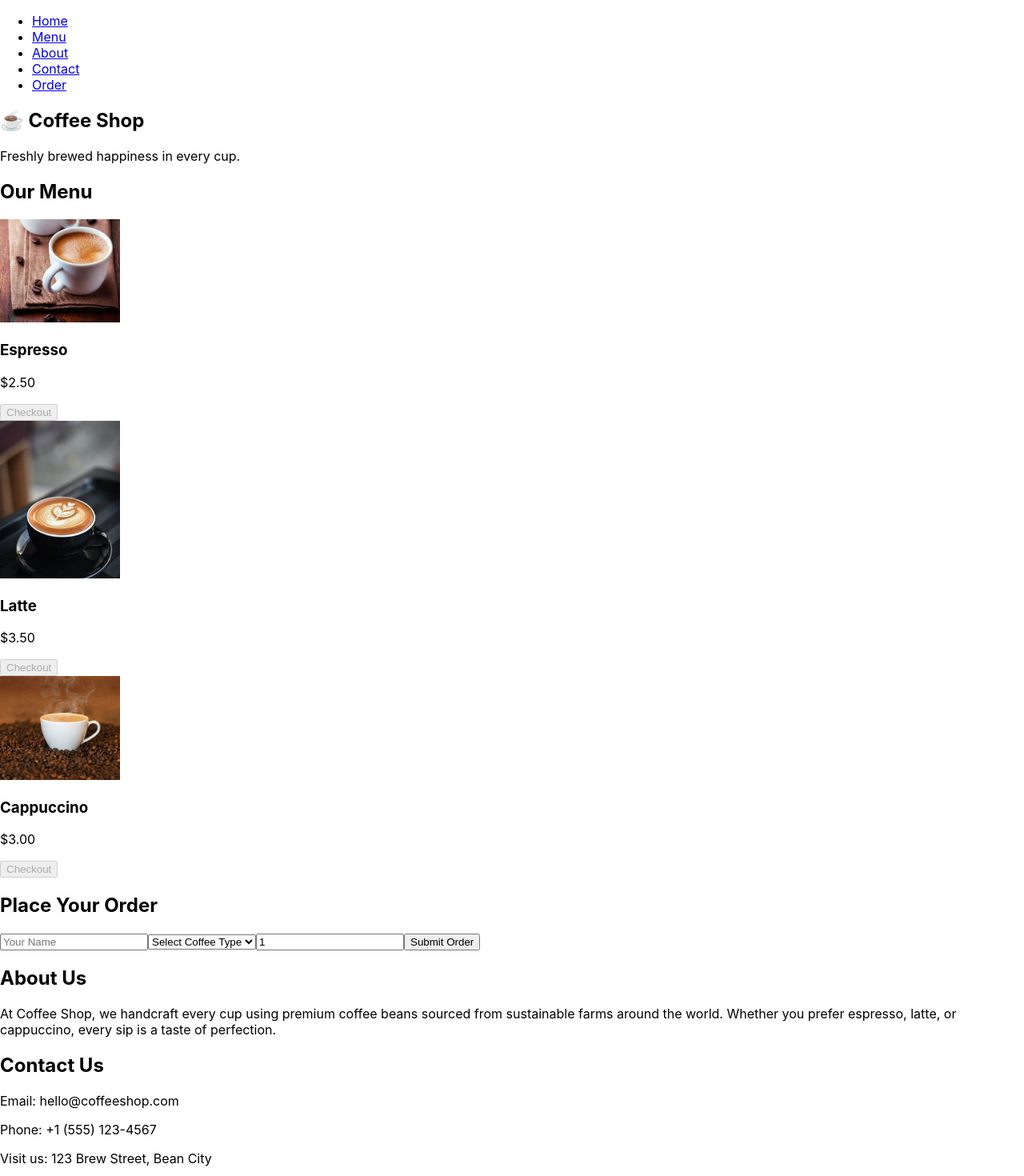
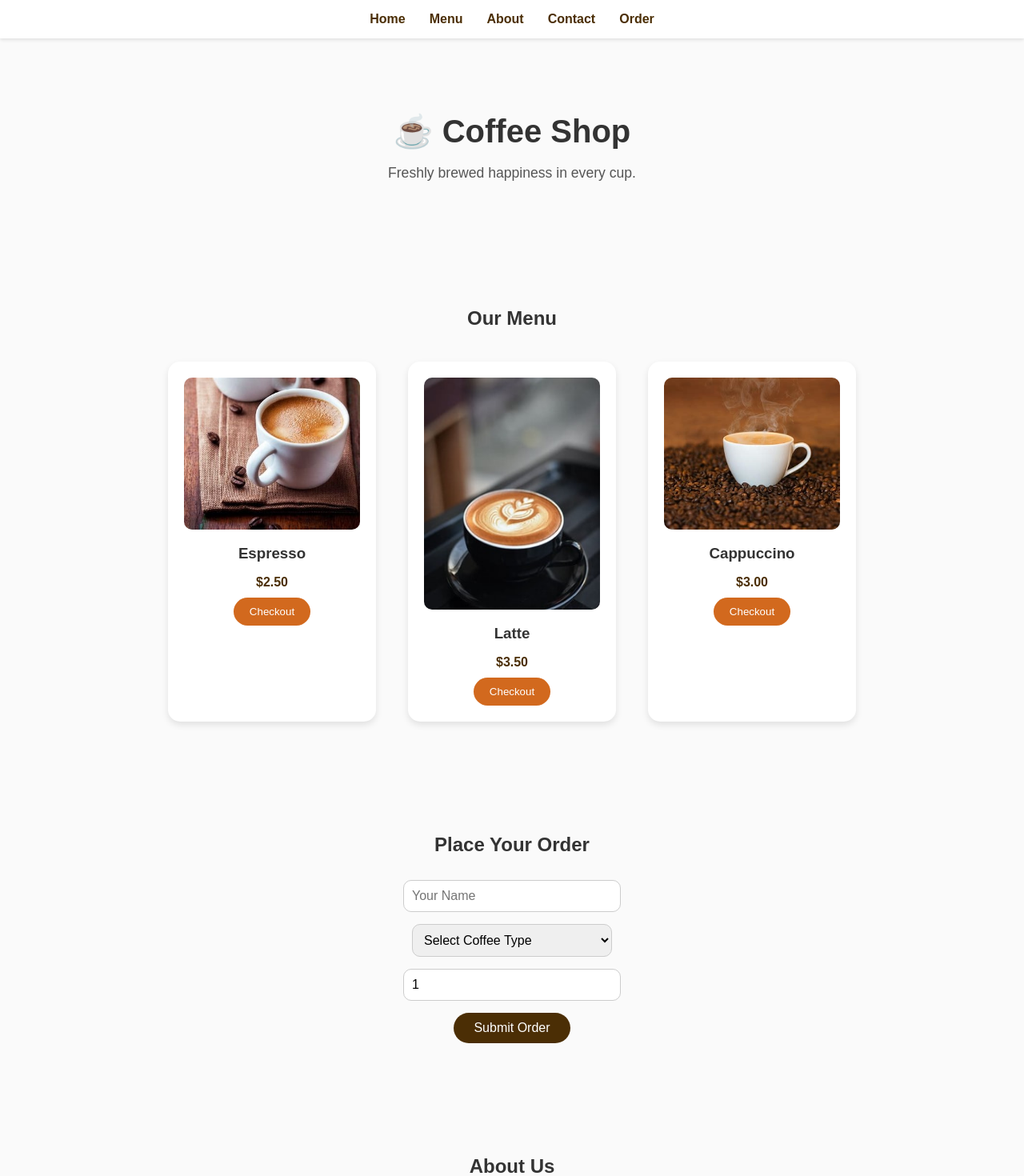
Before and after one commit to AungSanNCI/coffee-shop2, a React (Create React App) app: page / in a window 1280 px wide. Shown: the top 1470 px of the page at 80% size. Built offline with nearby package versions, Linux system fonts and the light colour scheme.

Commit message:
Update App.css

```diff
--- a/src/App.css
+++ b/src/App.css
@@ -1,4 +1,142 @@
-/* ===== Success Popup Animation ===== */
+/* === Global === */
+body, html {
+  margin: 0;
+  padding: 0;
+  font-family: "Poppins", sans-serif;
+  background: #fafafa;
+  color: #333;
+  text-align: center;
+}
+
+/* === Navbar === */
+.menu {
+  background-color: #fff;
+  box-shadow: 0 2px 4px rgba(0,0,0,0.1);
+  padding: 15px 0;
+  position: sticky;
+  top: 0;
+  z-index: 100;
+}
+
+.menu ul {
+  list-style: none;
+  margin: 0;
+  padding: 0;
+  display: flex;
+  justify-content: center;
+  gap: 30px;
+}
+
+.menu ul li a {
+  text-decoration: none;
+  color: #4b2e05;
+  font-weight: 600;
+  transition: color 0.3s ease;
+}
+
+.menu ul li a:hover {
+  color: #d2691e;
+}
+
+/* === Sections === */
+section {
+  padding: 60px 20px;
+  max-width: 900px;
+  margin: 0 auto;
+}
+
+/* === Header === */
+#home h1 {
+  font-size: 2.5rem;
+  margin-bottom: 10px;
+}
+
+#home p {
+  font-size: 1.1rem;
+  color: #555;
+}
+
+/* === Menu Section === */
+.products {
+  display: flex;
+  flex-wrap: wrap;
+  justify-content: center;
+  gap: 40px;
+  margin-top: 40px;
+}
+
+.product-card {
+  background: #fff;
+  border-radius: 15px;
+  box-shadow: 0 4px 8px rgba(0,0,0,0.1);
+  padding: 20px;
+  width: 220px;
+  transition: transform 0.3s ease;
+}
+
+.product-card:hover {
+  transform: translateY(-5px);
+}
+
+.product-card img {
+  border-radius: 10px;
+  width: 100%;
+  height: auto;
+}
+
+.product-card h3 {
+  margin: 15px 0 5px;
+}
+
+.product-card p {
+  font-weight: bold;
+  color: #4b2e05;
+  margin-bottom: 10px;
+}
+
+.product-card button {
+  background-color: #d2691e;
+  color: #fff;
+  border: none;
+  border-radius: 25px;
+  padding: 10px 20px;
+  cursor: not-allowed;
+}
+
+/* === Order Form === */
+.order-form {
+  display: flex;
+  flex-direction: column;
+  align-items: center;
+  gap: 15px;
+  margin-top: 30px;
+}
+
+.order-form input,
+.order-form select {
+  padding: 10px;
+  border: 1px solid #ccc;
+  border-radius: 10px;
+  width: 250px;
+  font-size: 1rem;
+}
+
+.order-form button {
+  background-color: #4b2e05;
+  color: #fff;
+  border: none;
+  border-radius: 25px;
+  padding: 10px 25px;
+  font-size: 1rem;
+  cursor: pointer;
+  transition: background 0.3s ease;
+}
+
+.order-form button:hover {
+  background-color: #d2691e;
+}
+
+/* === Success Popup Animation === */
 .success-popup {
   position: fixed;
   top: 50%;
```
